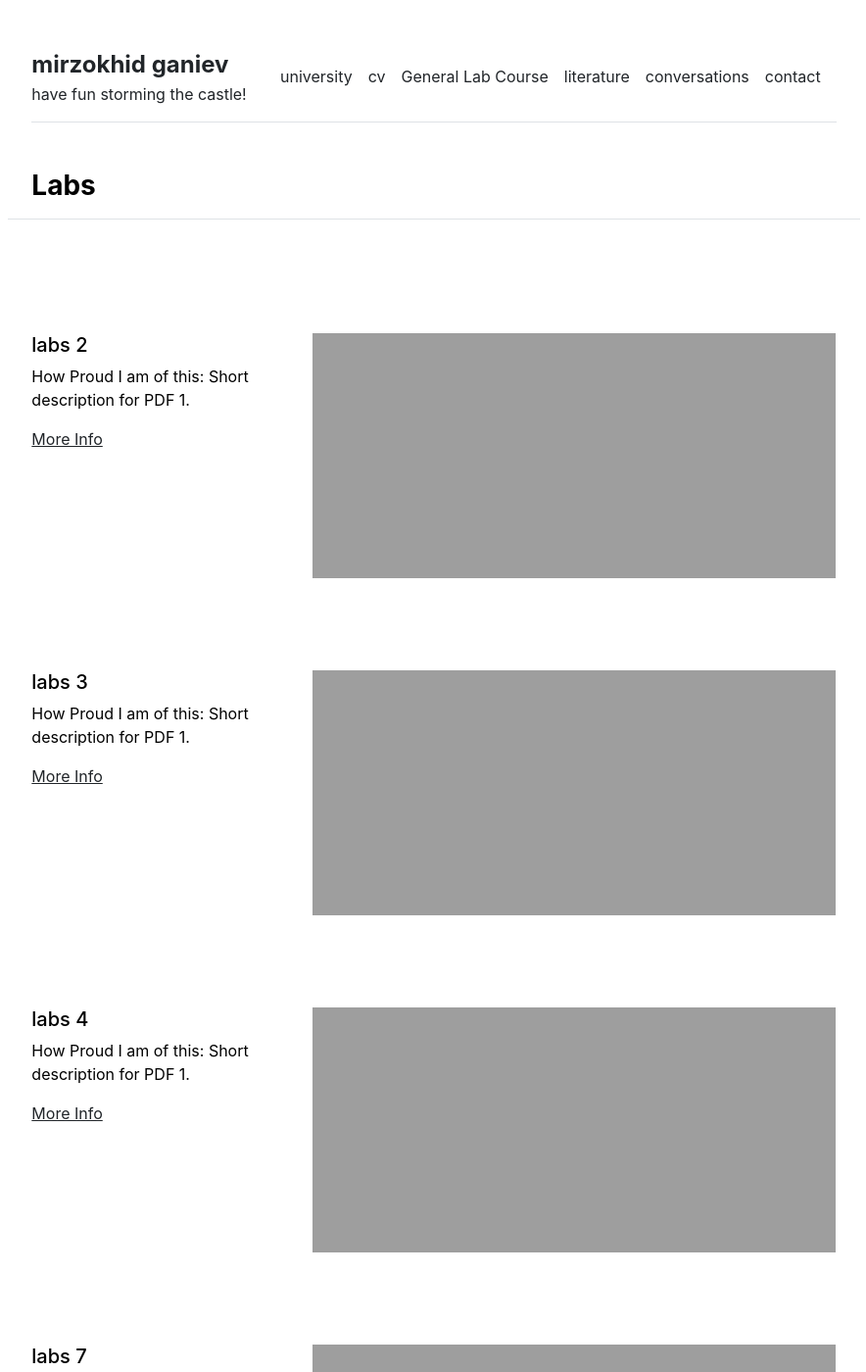
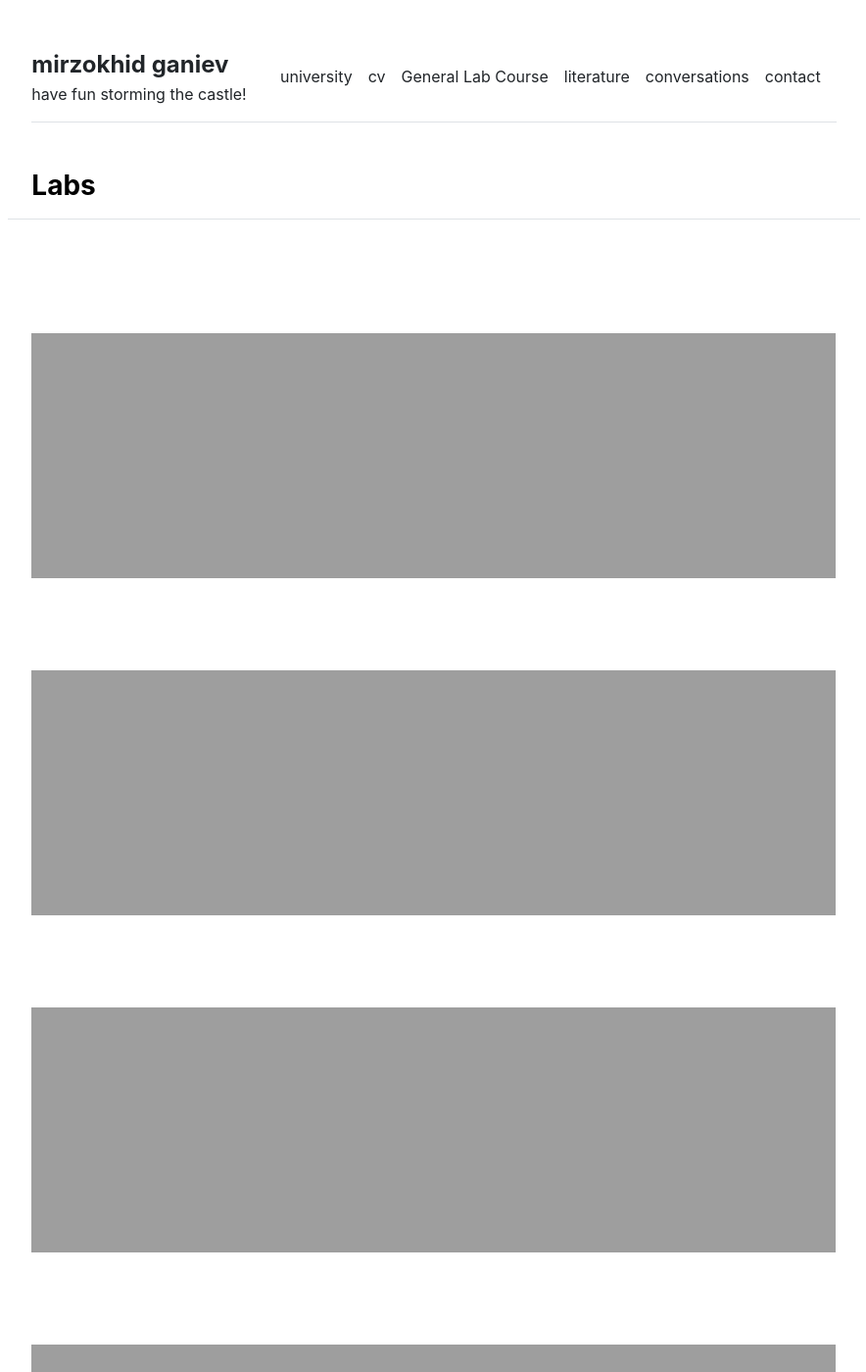
Before and after one commit to Mirzokhid/mirzokhid.github.io, a Jekyll site: the page built from labs.md, in a window 1280 px wide and 1400 px high. Shown: the whole window at 98% size, without its empty margins (197-1081 px from the left). Built offline with Jekyll 4.4.1, drawn with Linux system fonts in a browser that asks for light colours; some of the changed text lies outside the part shown.

Commit message:
Update labs.html

```diff
--- a/_layouts/labs.html
+++ b/_layouts/labs.html
@@ -38,11 +38,6 @@ layout: default
   <h3 class="fw-bold border-bottom pb-3 mb-5">Labs</h3>
   {% for x in site.data.settings.labs %}
     <div class="content-section">
-      <div class="text-section">
-        <h5>{{ x.name }}</h5>
-        <p align="left">How Proud I am of this: {{ x.description }}</p>
-        <p><a href="{{ site.github.url }}/science/labs/{{ x.murl }}">More Info</a></p>
-      </div>
       <div class="iframe-section">
         <iframe class="pdf-frame" src="{{ site.github.url }}/science/labs/{{ x.url }}"></iframe>
       </div>
```
